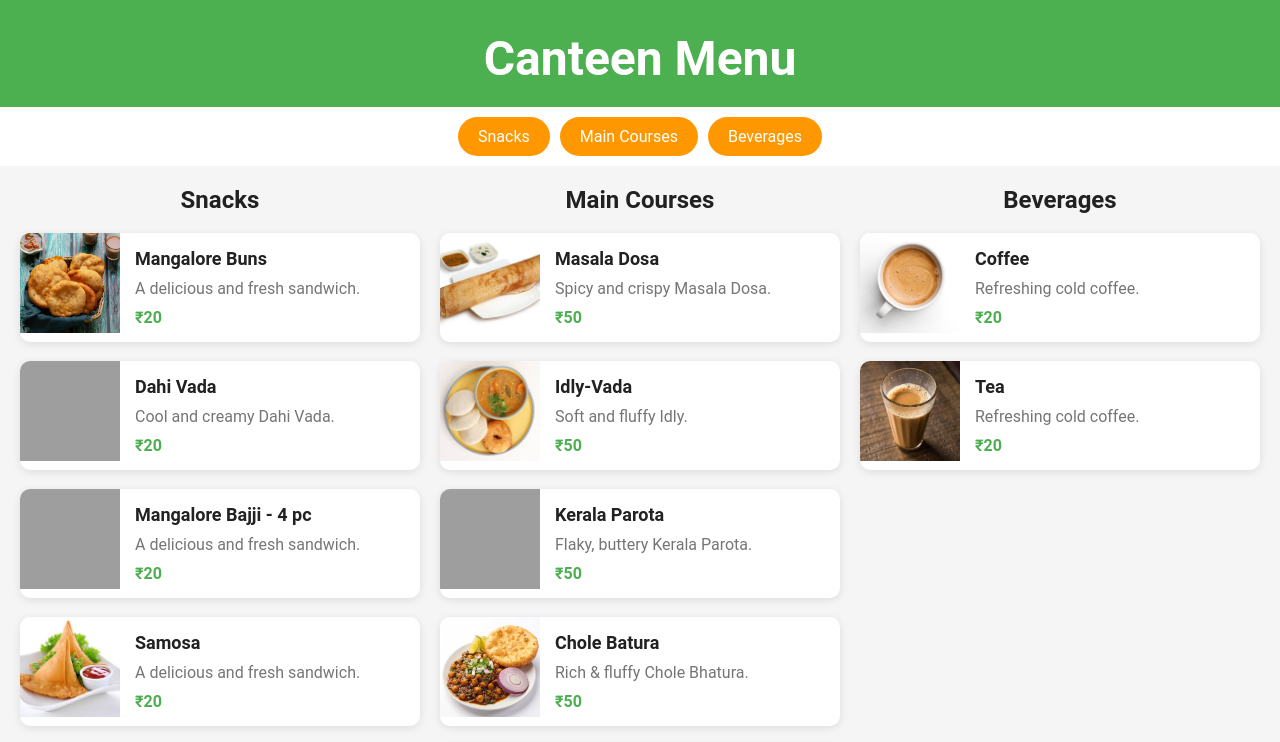
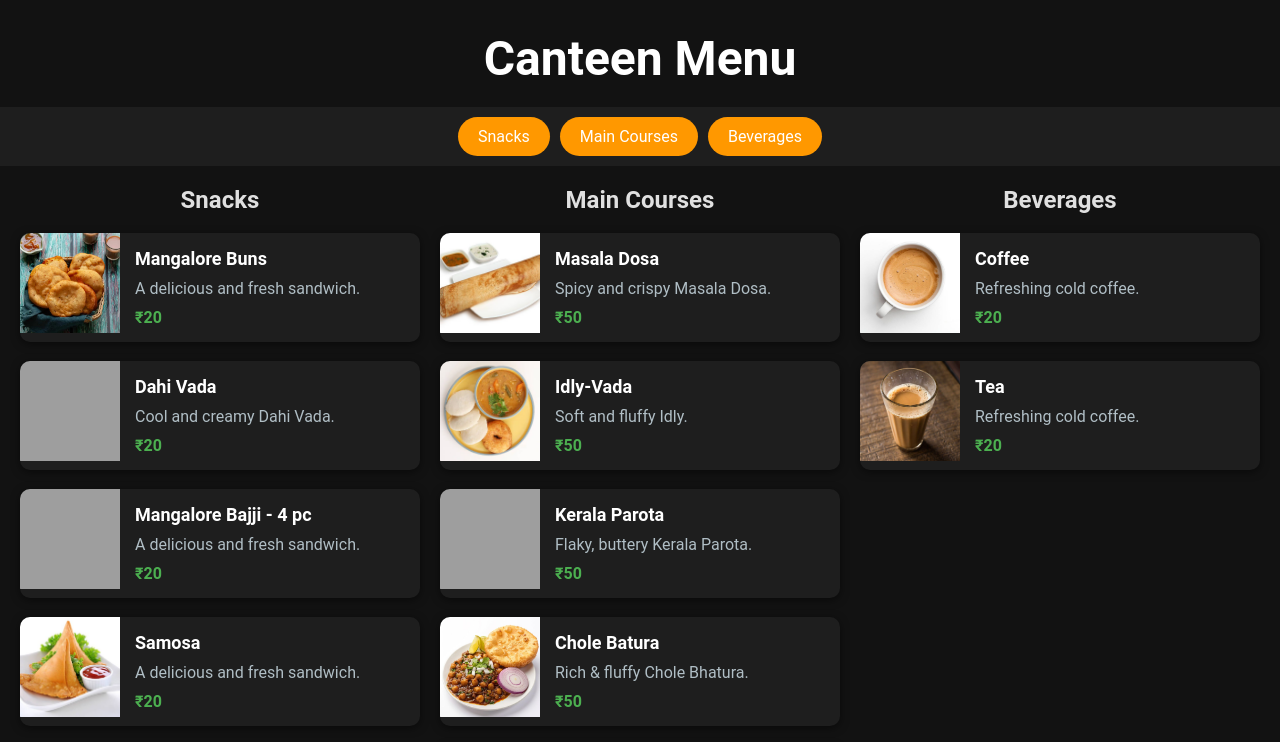
Before and after one commit to manojsvgit/collegecanteen, a plain HTML site: page index.html in a window 1280 px wide. Shown: the top 742 px of the page. Drawn offline with Linux system fonts and the light colour scheme; grey boxes are pictures that could not be loaded.

Commit message:
added dark theme

```diff
--- a/styles.css
+++ b/styles.css
@@ -7,13 +7,13 @@
 }
 
 body {
-    background-color: #F5F5F5;
-    color: #212121;
+    background-color: #121212; /* Dark background */
+    color: #E0E0E0; /* Light text color */
 }
 
 .header {
-    background-color: #4CAF50;
-    color: white;
+    background-color: #121212; /* Darker header background */
+    color: #FFFFFF;
     padding: 20px;
     text-align: center;
     font-size: 24px;
@@ -27,7 +27,7 @@ body {
 h1 {
     margin-top: 10px;
 }
-h2{
+h2 {
     text-align: center;
 }
 
@@ -38,8 +38,7 @@ h2{
     justify-content: center;
     gap: 10px;
     padding: 10px;
-    gap: 10px;
-    background-color: #FFFFFF;
+    background-color: #1E1E1E; /* Darker category background */
 }
 
 .category-btn {
@@ -67,10 +66,10 @@ h2{
 
 .menu-item {
     display: flex;
-    background-color: #FFFFFF;
+    background-color: #1E1E1E; /* Darker menu item background */
     border-radius: 10px;
     overflow: hidden;
-    box-shadow: 0 2px 8px rgba(0, 0, 0, 0.1);
+    box-shadow: 0 2px 8px rgba(0, 0, 0, 0.5); /* Stronger shadow */
 }
 
 .menu-img {
@@ -87,21 +86,22 @@ h2{
 .menu-info h3 {
     margin-bottom: 10px;
     font-size: 18px;
+    color: #FFFFFF; /* Light heading color */
 }
 
 .description {
-    color: #757575;
+    color: #B0BEC5; /* Light gray for description */
     margin-bottom: 10px;
 }
 
 .price {
     font-weight: bold;
-    color: #4CAF50;
+    color: #4CAF50; /* Green color for price */
 }
 
 /* Footer */
 .footer {
-    background-color: #4CAF50;
+    background-color: #121212; /* Darker footer background */
     color: white;
     padding: 20px;
     text-align: center;
```
